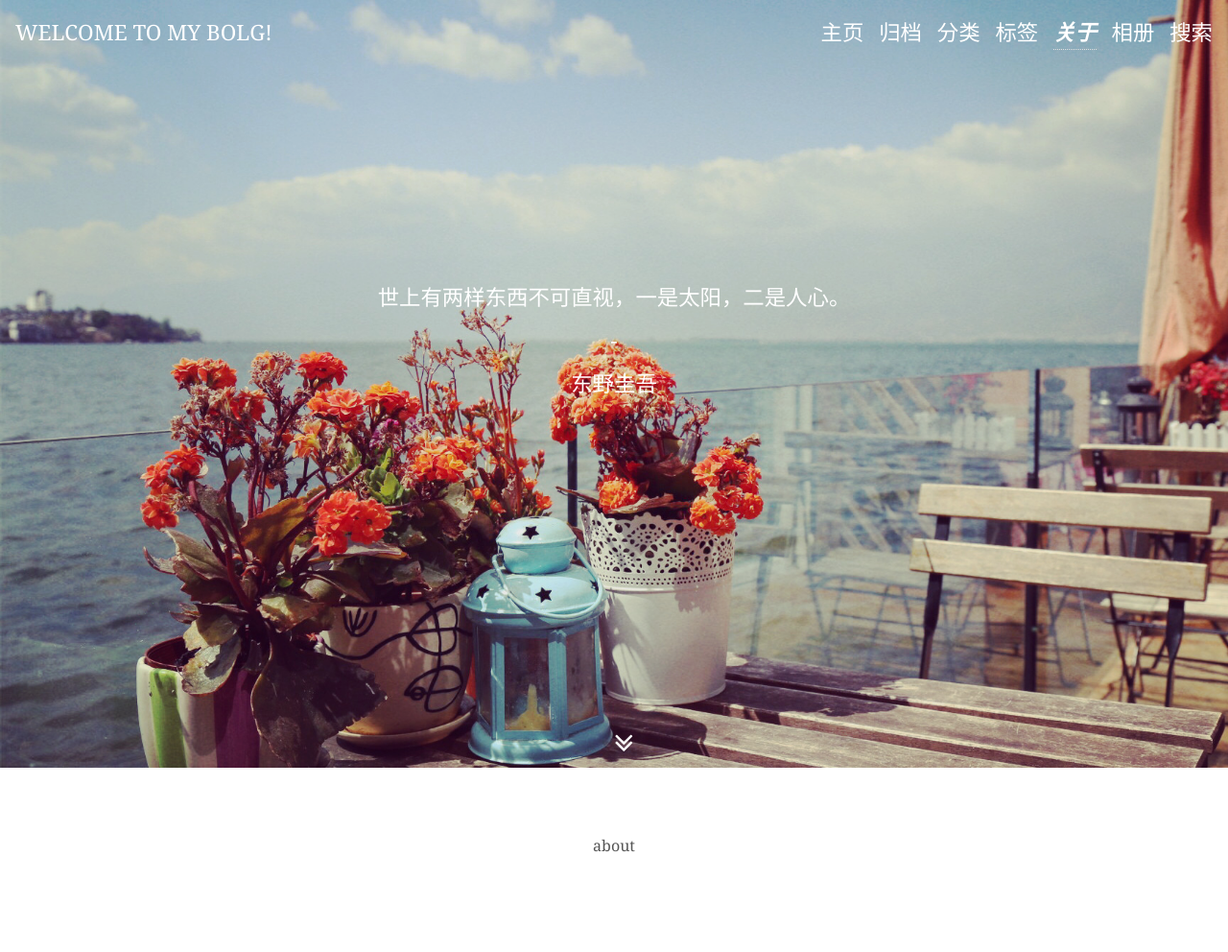
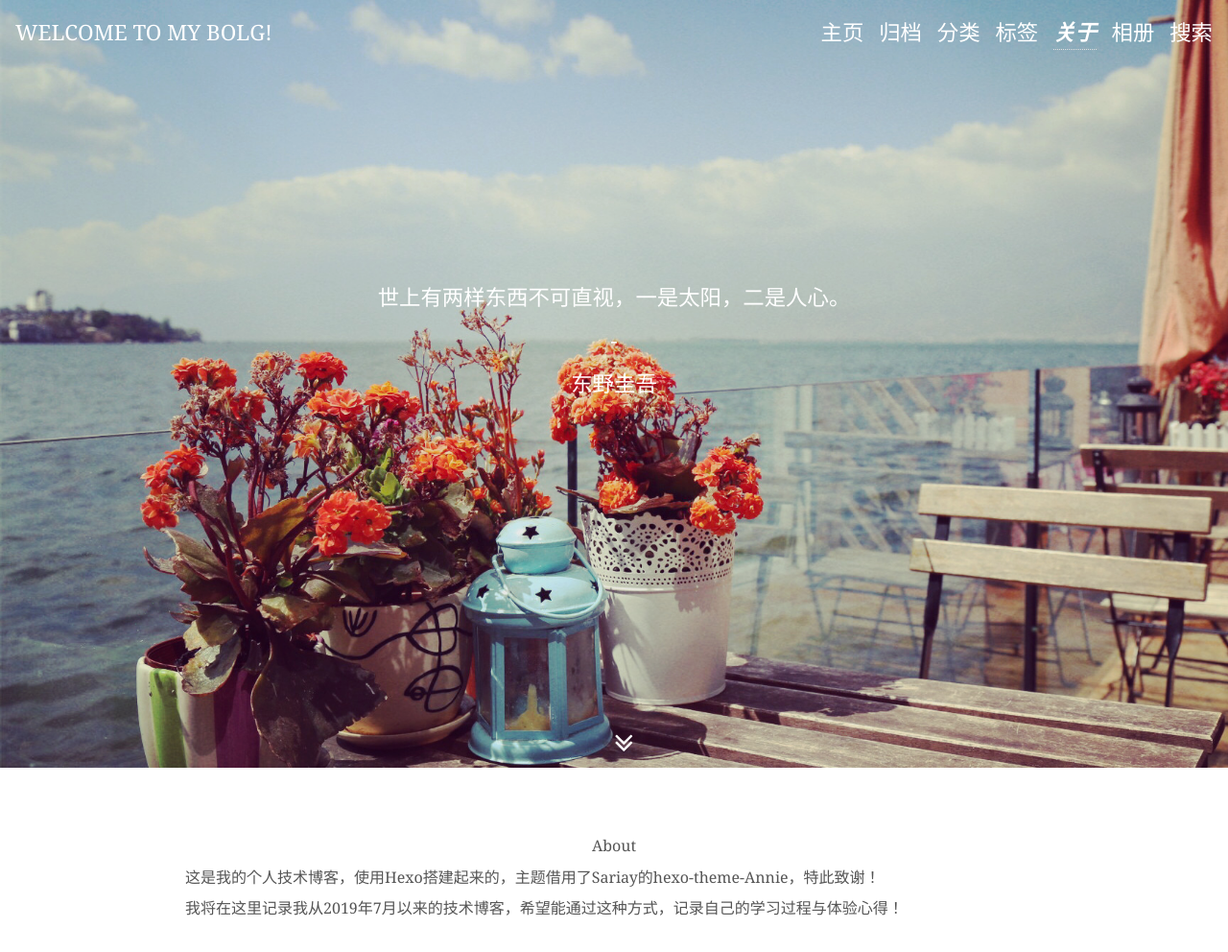
Before and after one commit to hub5/XuHuang.github.io, a plain HTML site: page about/index.html in a window 1280 px wide. Shown: the top 992 px of the page at 96% size. Drawn offline with Linux system fonts and the light colour scheme; some packages are replaced by stand-ins of ours; no server answers; a script that the page names is missing.

Commit message:
Site updated: 2019-07-07 12:45:25

```diff
--- a/about/index.html
+++ b/about/index.html
@@ -13,7 +13,7 @@
 	<meta name="viewport" content="width=device-width, initial-scale=1, maximum-scale=1.0, user-scalable=no">
   <title>
 
-      about | Welcome to Xu Huang&#39;s Blog
+      About | Welcome to Xu Huang&#39;s Blog
 
   </title>
   <meta name="author" content="Xu Huang">
@@ -164,7 +164,7 @@
 	<!-- Page title -->
 	<p>
 
-			about
+			About
 
 	</p>
 
@@ -267,7 +267,7 @@
 
 
 
-		about
+		About
 
 
 
@@ -276,6 +276,7 @@
 
 
 			<div class="about">
+				<p>这是我的个人技术博客，使用Hexo搭建起来的，主题借用了Sariay的hexo-theme-Annie，特此致谢！<br>我将在这里记录我从2019年7月以来的技术博客，希望能通过这种方式，记录自己的学习过程与体验心得！</p>
 
 			</div>
 
```
Also changed, not shown: searchVersion.txt, 1 other file.
